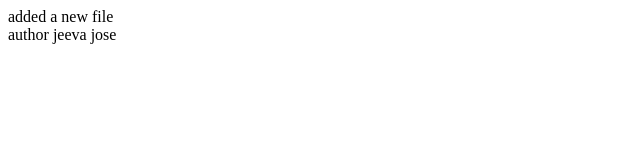
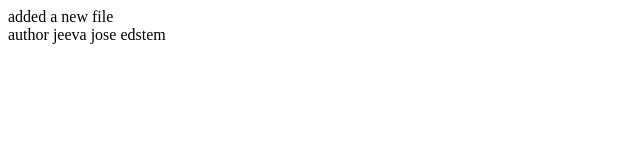
Before and after one commit to Jeeva-2024/html, a plain HTML site: page index.html in a window 1280 px wide. Shown: the full height of the page, 0-640 px from the left. Drawn offline with Linux system fonts and the light colour scheme.

Commit message:
modified

```diff
--- a/index.html
+++ b/index.html
@@ -3,4 +3,5 @@
 </header>
 <footer>
     author jeeva jose
+    edstem
 </footer>
```
